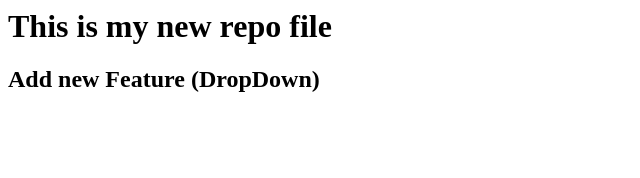
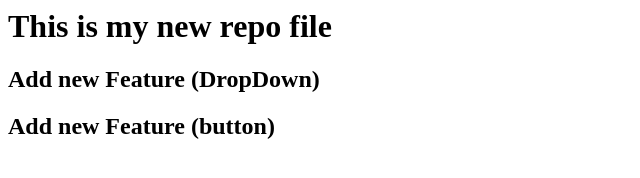
Before and after one commit to PriyanshuSingh024/mylocalrepo, a plain HTML site: page index.html in a window 1280 px wide. Shown: the whole page, without its empty margins (0-640 px from the left). Drawn offline with Linux system fonts and the light colour scheme.

Commit message:
Add both feature

```diff
--- a/index.html
+++ b/index.html
@@ -1,2 +1,3 @@
 <h1>This is my new repo file</h1>
 <h2>Add new Feature (DropDown)</h2>
+<h2>Add new Feature (button)</h2>
```
